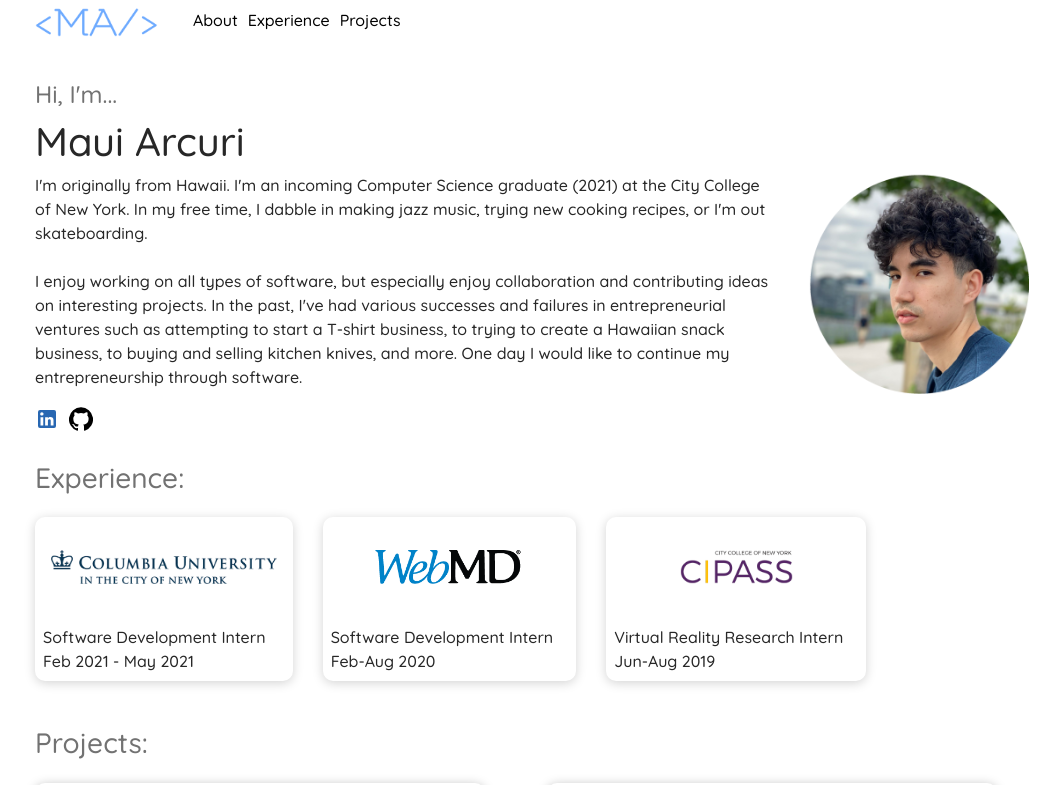
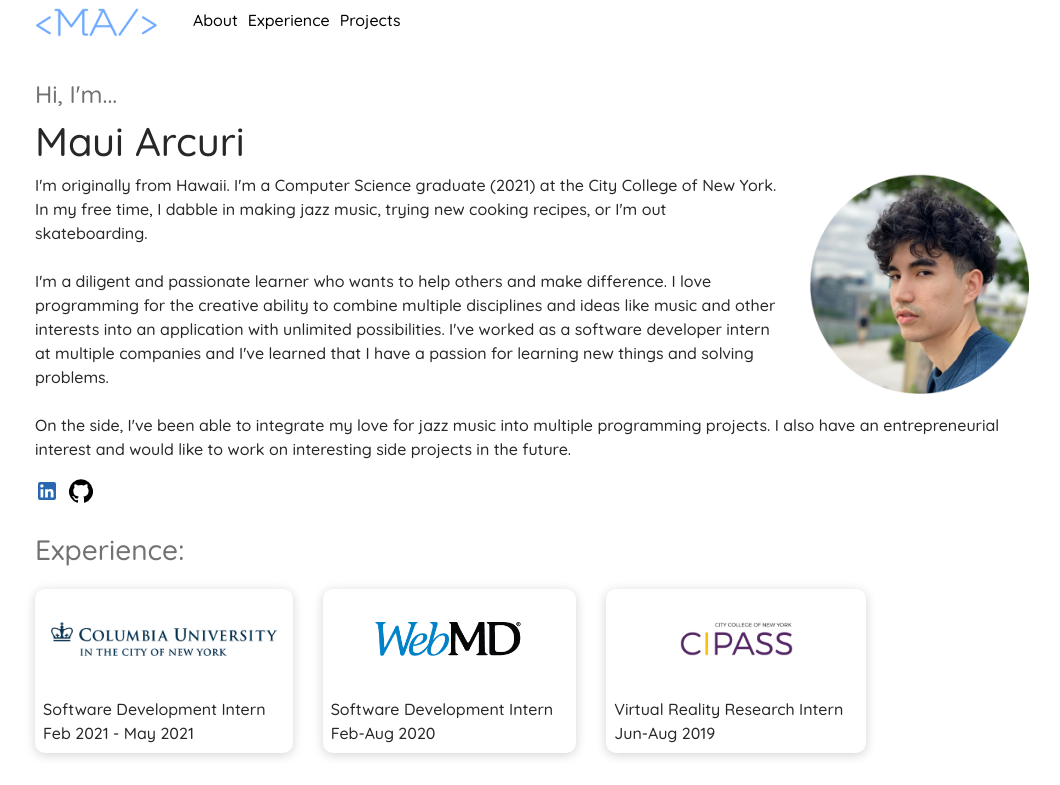
Before and after one commit to apparatusjazz/maui-arcuri-portfolio, a React (Create React App) app: page / in a window 1280 px wide. Shown: the top 785 px of the page, without its empty margins (108-1168 px from the left). Built offline with nearby package versions, Linux system fonts and the light colour scheme.

Commit message:
Package and ither updates

```diff
--- a/package.json
+++ b/package.json
@@ -3,6 +3,8 @@
   "version": "0.1.0",
   "private": true,
   "dependencies": {
+    "@emotion/styled": "^11.3.0",
+    "@material-ui/core": "^5.0.0-alpha.34",
     "@material-ui/icons": "^4.11.2",
     "@testing-library/jest-dom": "^5.11.8",
     "@testing-library/react": "^11.2.2",
--- a/src/components/about.js
+++ b/src/components/about.js
@@ -13,13 +13,15 @@ const About = (props) => {
                 <div className="wrap">
                     <img className="personal-img" src="maui.png" />
                     <p>
-                        I'm originally from Hawaii. I'm an incoming Computer Science graduate (2021) at the City College of New York.
+                        I'm originally from Hawaii. I'm a Computer Science graduate (2021) at the City College of New York.
                         In my free time, I dabble in making jazz music, trying new cooking recipes, or I'm out skateboarding.
                     <br></br><br></br>
-                    I enjoy working on all types of software, but especially enjoy collaboration and contributing ideas on interesting projects.
-                     In the past, I've had various successes and failures
-                    in entrepreneurial ventures such as attempting to start a T-shirt business, to trying to create a Hawaiian snack business,
-                    to buying and selling kitchen knives, and more. One day I would like to continue my entrepreneurship through software.
+                    I'm a diligent and passionate learner who wants to help others and make difference. I love programming for the
+                    creative ability to combine multiple disciplines and ideas like music and other interests into an application
+                    with unlimited possibilities. I've worked as a software developer intern at multiple companies and I've learned
+                    that I have a passion for learning new things and solving problems.
+                    <br></br><br></br>
+                    On the side, I've been able to integrate my love for jazz music into multiple programming projects. I also have an entrepreneurial interest and would like to work on interesting side projects in the future.
                 </p>
                 </div>
                 <div>
```
Also changed, not shown: 1 other file (tests, documents, lock files or other folders).
